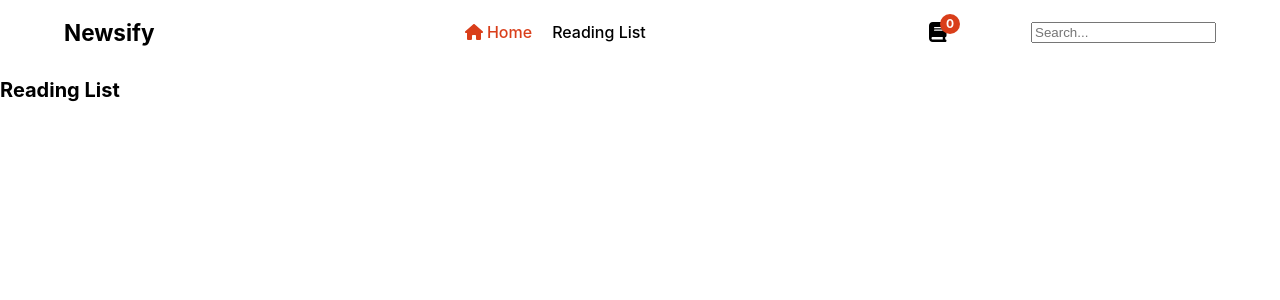
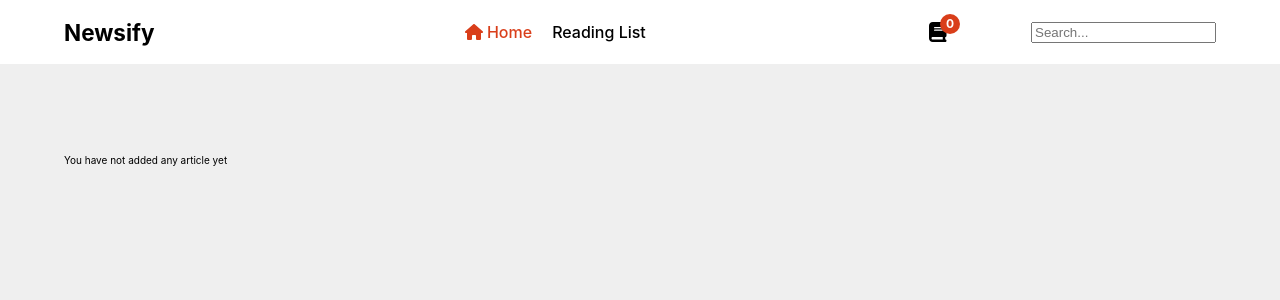
Before and after one commit to zamcham/newsify, a React (Create React App) app: page / in a window 1280 px wide. Both pictures are taken after a click on the link "Reading List". Shown: the top 300 px of the page. Built offline with nearby package versions, Linux system fonts and the light colour scheme; no server answers.

Commit message:
Add base ternary expression to make articles show up

```diff
--- a/src/components/ReadingList.js
+++ b/src/components/ReadingList.js
@@ -1,7 +1,16 @@
+import React from "react";
+import { UseSelector, useSelector } from "react-redux/es/hooks/useSelector";
+
 const ReadingList = () => {
+    const { newsList, total } = useSelector((store) => store.readingList);
+
     return (
-        <div>
-            <h1>Reading List</h1>
+        <div className="main">
+            {total === 0 ? (
+                <p>You have not added any article yet</p>
+            ) : (
+                <p>Your articles will show up here</p>
+                )}
         </div>
     );
 }
```
